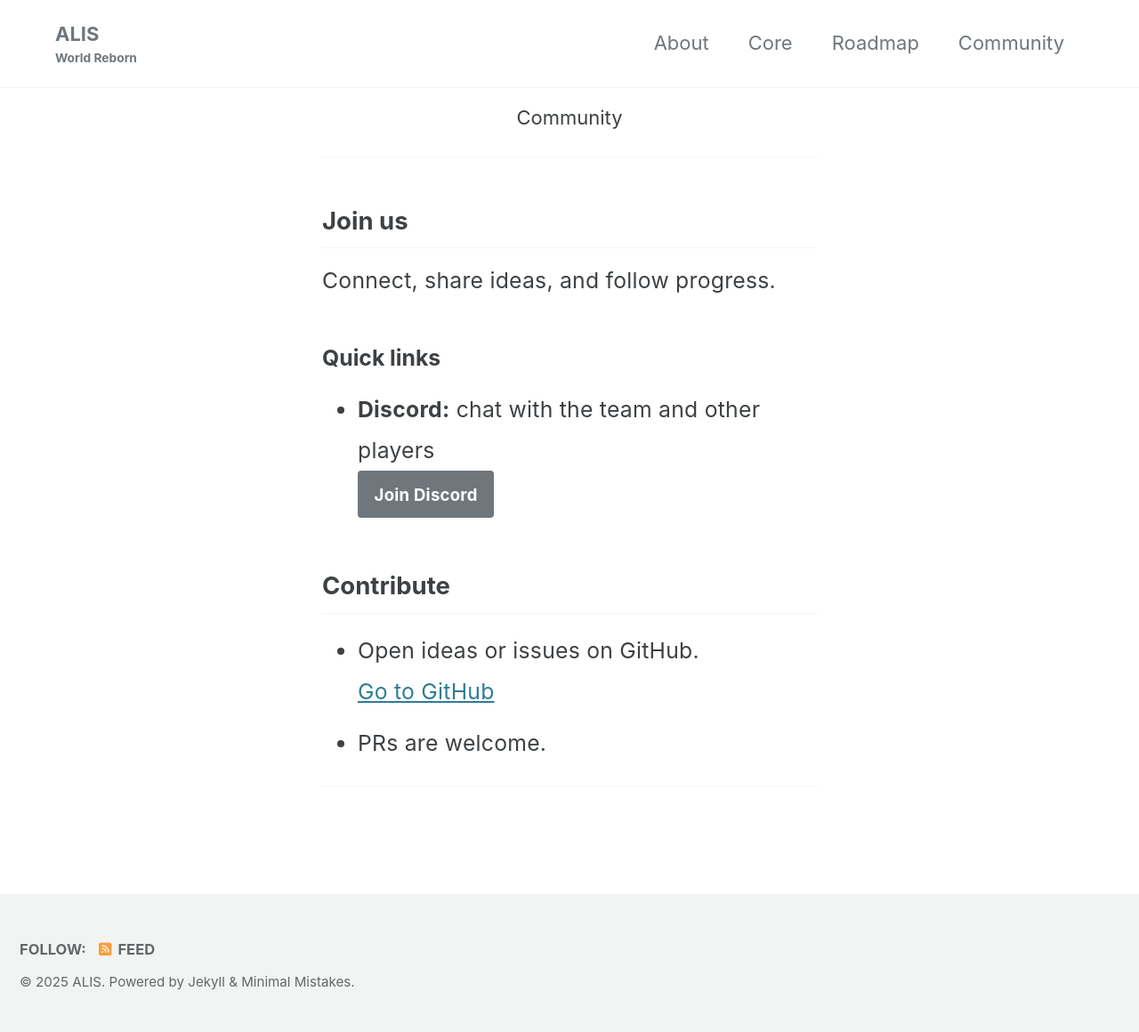
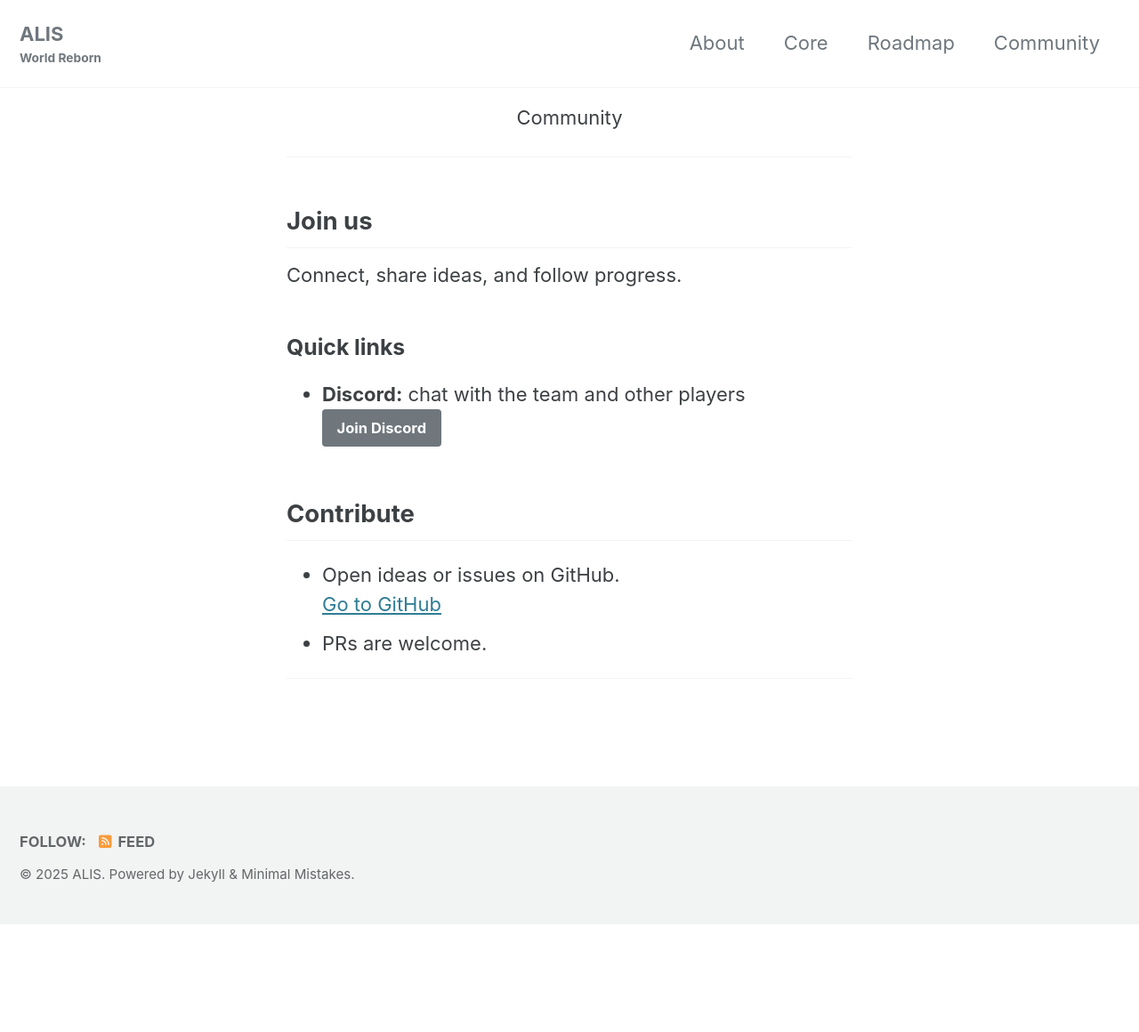
Before and after one commit to fallintodusk/fallintodusk.github.io, a Jekyll site: the page built from _pages/community.md, in a window 1280 px wide. Shown: the whole page at 89% size. Built offline with Jekyll 4.4.1, drawn with Linux system fonts in a browser that asks for light colours; cached includes are drawn as plain includes; after the commit the page ends 1039 px from its top, so only the background shows below that.

Commit message:
Revert "Add custom SCSS overrides for typography and layout"
This reverts commit 760fd3e1652aba879bc06cd5e77d2f214f00a81f.

```diff
--- a/_config.yml
+++ b/_config.yml
@@ -210,7 +210,7 @@ incremental: false
 # Markdown Processing
 kramdown:
   input: GFM
-  hard_wrap: true
+  hard_wrap: false
   auto_ids: true
   footnote_nr: 1
   entity_output: as_char
--- a/_sass/custom/_page_custom.scss
+++ b/_sass/custom/_page_custom.scss
@@ -1,33 +1,3 @@
-/* Tighter measure and better rhythm for post content */
-.page__content {
-  p, li {
-    font-size: clamp(1.05rem, 0.95rem + 0.3vw, 1.2rem);
-    line-height: 1.85;
-    letter-spacing: 0.01em;
-    max-width: 70ch;              /* ~optimal line length */
-  }
-
-  p + p { margin-top: 0.9rem; }
-  ul, ol { margin: 0.9rem 0 1.1rem; }
-
-  blockquote {
-    font-style: italic;
-    border-left: 3px solid rgba(0,0,0,.15);
-    padding-left: 1rem;
-    margin: 1.2rem auto;
-    max-width: 68ch;
-  }
-
-  img, iframe {
-    border-radius: 10px;
-    box-shadow: 0 10px 30px rgba(0,0,0,.12);
-    margin: 1rem 0 1.25rem;
-  }
-}
-
-/* optional: better word-wrapping on narrow screens */
-.page__content { overflow-wrap: anywhere; hyphens: auto; }
-
 .page__title {
   //font-family: 'Georgia', serif; /* Change to your preferred font */
   font-size: 1rem; /* Adjust size */
--- a/_sass/custom/_variables.scss
+++ /dev/null
@@ -1,5 +0,0 @@
-/* Global type + layout overrides */
-$global-font-size: 18px !default;   // base 16→18
-$body-line-height: 1.8 !default;
-$content-width: 780px !default;     // article column width
-$max-width: 1200px !default;        // site container width
--- a/assets/css/main.scss
+++ b/assets/css/main.scss
@@ -5,6 +5,5 @@ search: false
 
 @charset "utf-8";
 
-@import "custom/variables"; // custom variables override defaults
 @import "minimal-mistakes/skins/{{ site.minimal_mistakes_skin | default: 'default' }}"; // skin
 @import "minimal-mistakes"; // main partials
```
